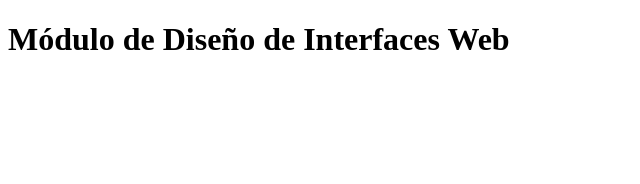
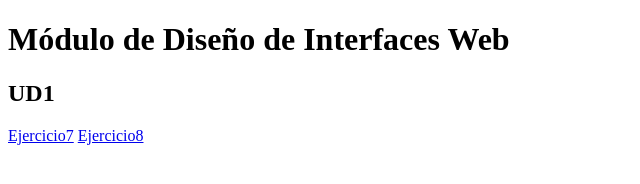
Before and after one commit to fgomrom/diweb2627, a plain HTML site: page index.html in a window 1280 px wide. Shown: the whole page, without its empty margins (0-640 px from the left). Drawn offline with Linux system fonts and the light colour scheme.

Commit message:
Update index.html

```diff
--- a/index.html
+++ b/index.html
@@ -3,9 +3,12 @@
 <head>
     <meta charset="UTF-8">
     <meta name="viewport" content="width=device-width, initial-scale=1.0">
-    <title>Document</title>
+    <title>Porfolio DIWEB 2526</title>
 </head>
 <body>
     <h1>Módulo de Diseño de Interfaces Web</h1>
+    <h2>UD1</h2>
+      <a href="commit/b3767ccd292703b703048525325995f4b0947311">Ejercicio7</a>
+      <a href="UD2/Ejercicios/Ejercicio7.html">Ejercicio8</a>
 </body>
 </html>
```
